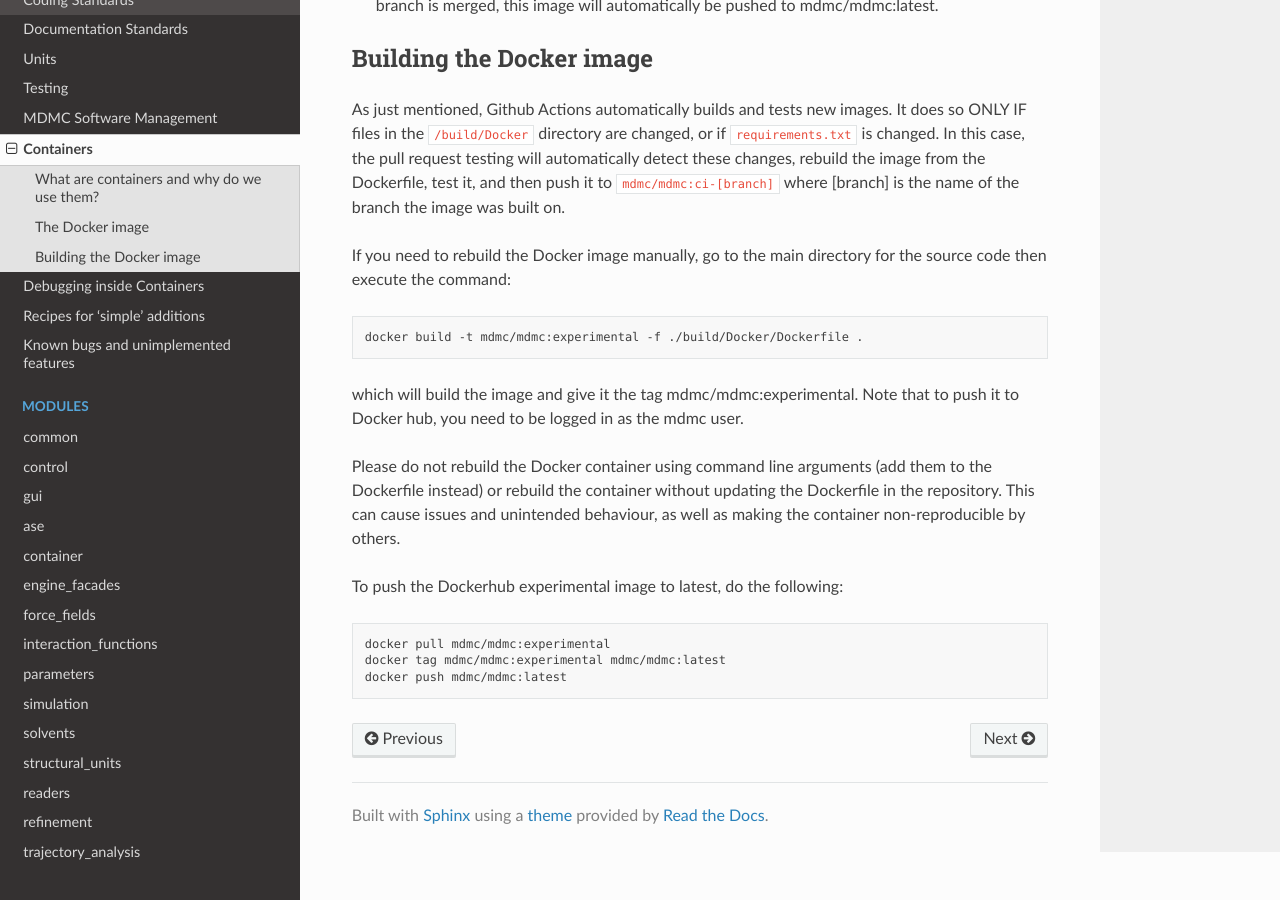
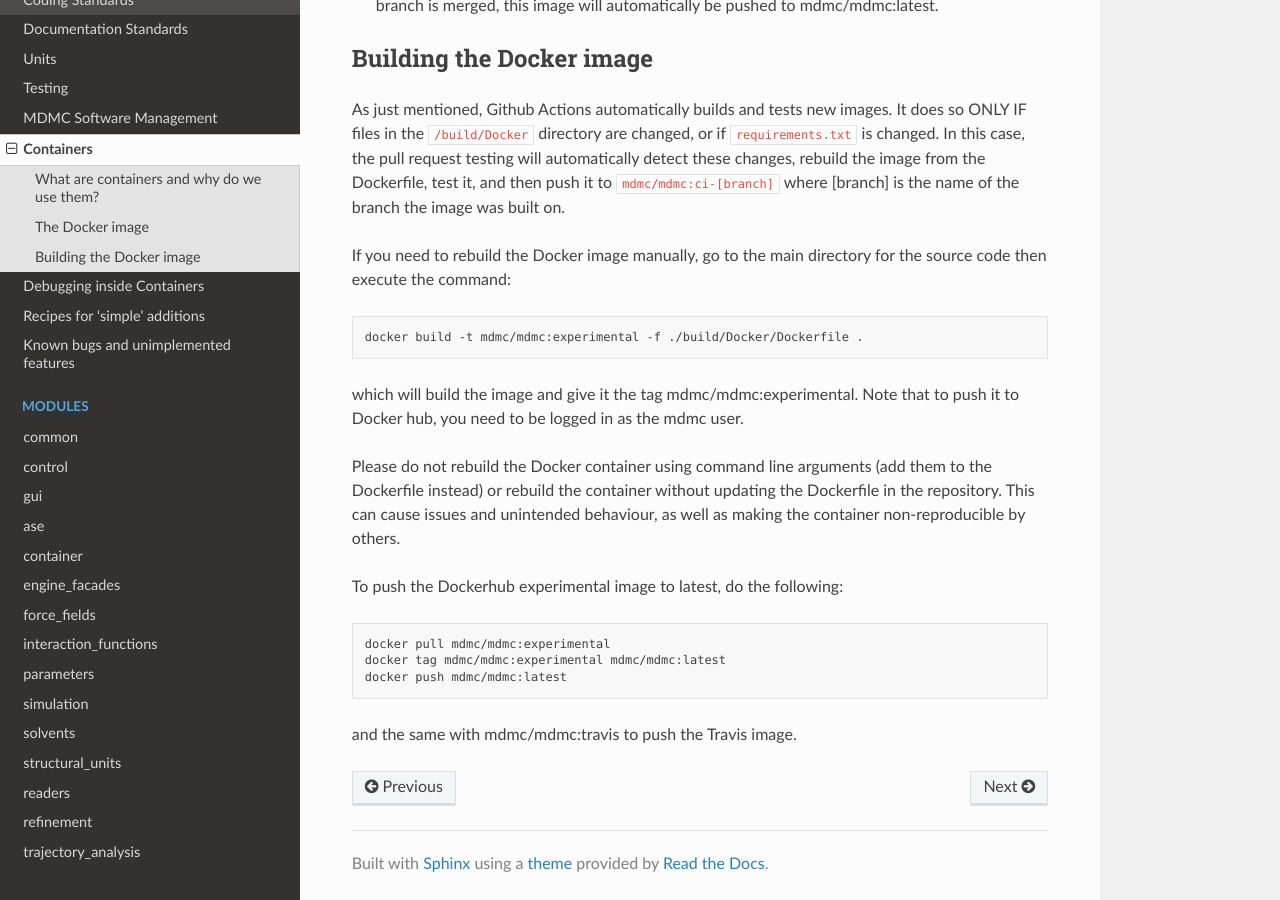
Before and after one commit to ISISNeutronMuon/MDMC, a Sphinx documentation site: the page built from doc/pages/developer/containers.rst, in a window 1280 px wide and 900 px high, scrolled down 1194 px. Built offline with Sphinx 7.4.7 and the Read the Docs theme 2.0.0, drawn with Linux system fonts in a browser that asks for light colours; pages that are not in the unit, such as notebooks, are missing from menus.

Commit message:
Update containers.rst

```diff
--- a/doc/pages/developer/containers.rst
+++ b/doc/pages/developer/containers.rst
@@ -53,3 +53,5 @@ To push the Dockerhub experimental image to latest, do the following:
   docker pull mdmc/mdmc:experimental
   docker tag mdmc/mdmc:experimental mdmc/mdmc:latest
   docker push mdmc/mdmc:latest
+
+and the same with mdmc/mdmc:travis to push the Travis image.
```
